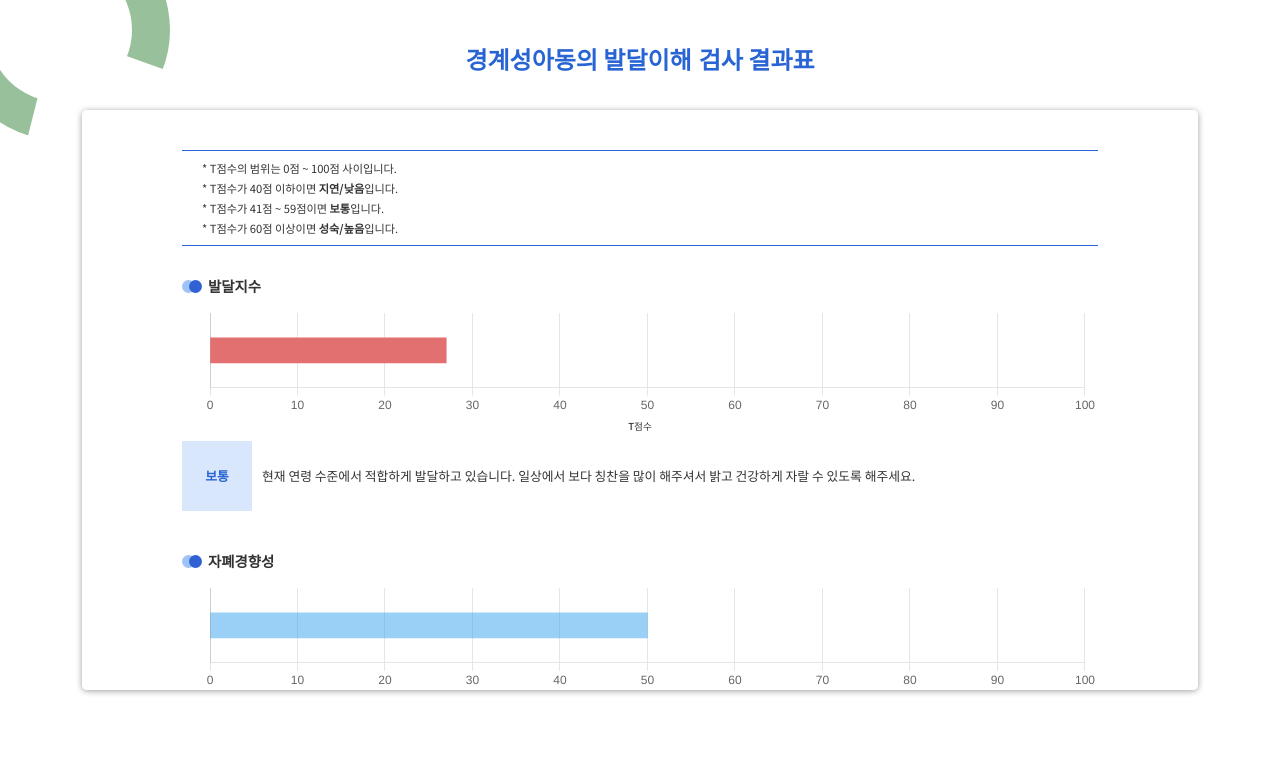
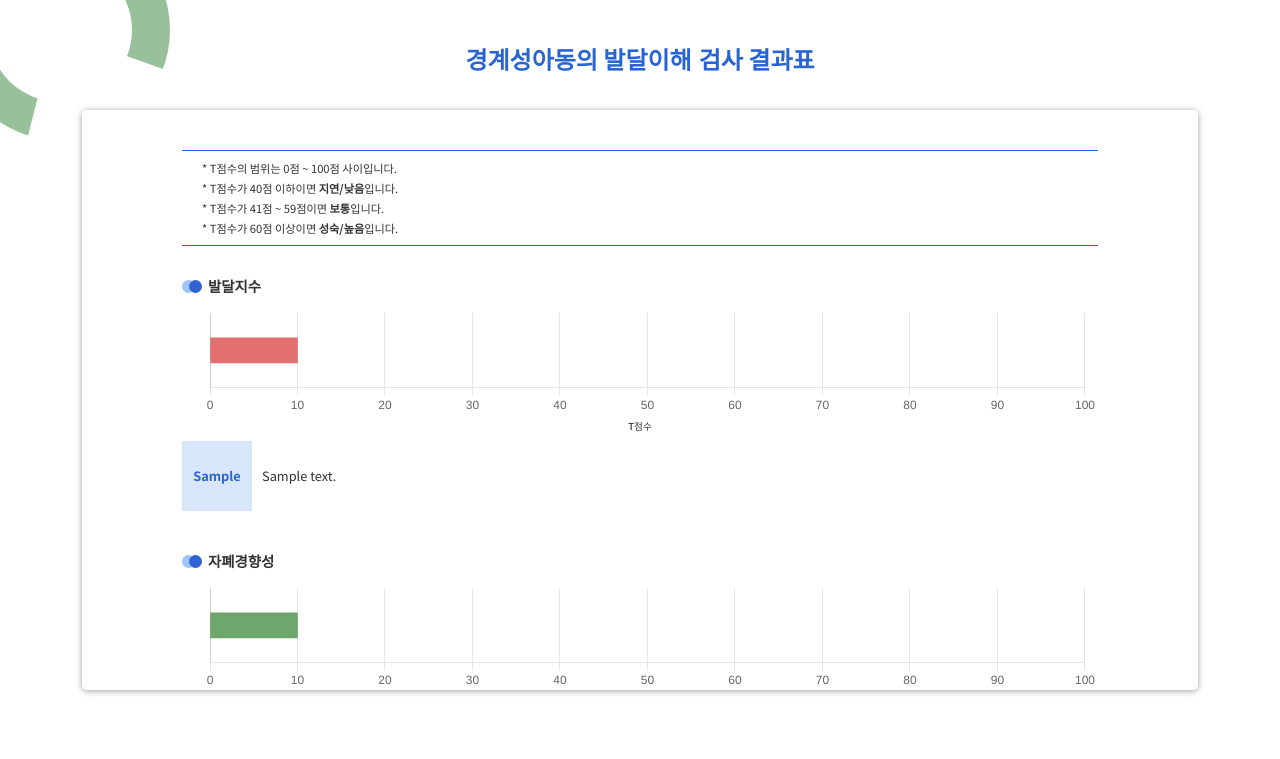
Before and after one commit to ChildDisabilityTest/Front, a Django app: template templates/growthTest/result.html in a window 1280 px wide; the page is wider, and only the part inside the window is pictured. Shown: the top 759 px of that part. Run offline with Django 4.2, Linux system fonts and the light colour scheme; the template is opened without the code that fills it: values that come from a table or form of the project are taken from there, others are empty; tables that the repository leaves empty hold one stand-in row (values such as "Sample post"); some libraries are stand-ins or nearby versions.

Commit message:
complete drawgraph.js 221222 sy.

```diff
--- a/growthTest/urls.py
+++ b/growthTest/urls.py
@@ -5,5 +5,4 @@ urlpatterns = [
     path('', views.home, name='home'),
     path('test', views.test, name='test'),
     path('result', views.result, name='result'),
-    path('bar-chart', views.bar_chart, name='bar-chart'),
 ]
--- a/growthTest/views.py
+++ b/growthTest/views.py
@@ -125,16 +125,3 @@ def result(request):
     print(comment3.stage, "-", comment3.content)
 
     return render(request, "growthTest/result.html", {'c1':c1,'c2':c2, 'c3':c3, 'comment1':comment1,'comment2':comment2, 'comment3':comment3})
-
-def bar_chart(request):
-    # labels=["발달지수", "자폐경향성", "ADHD 경향성"]  # labels
-    # data=[83, 35, 12]      # 계산 값(점수) 수정
-    labels=[""]
-    data=[75]
-
-    # 이런 식으로 계산 값만(라벨은 필요없음)
-    return JsonResponse(data=[
-        {'labels': labels, 'data': data,},
-        {'labels': [""], 'data': [27],},
-        {'labels': [""], 'data': [52],},
-    ], safe=False)
--- a/static/css/style.css
+++ b/static/css/style.css
@@ -924,7 +924,7 @@ ul.data-list-2 li label.error {
   position: absolute;
   /* top: 75px; */
   /* top: -18px; */
-  bottom: 60px;
+  bottom: 55px;
   left: 50%;
   right: 50%;
   transform: translate(-50%, -50%);
--- a/static/js/drawGraph.js
+++ b/static/js/drawGraph.js
@@ -1,7 +1,7 @@
-// import { Chart } from "chart.js/auto";
-// const data = [{ standard: "신체발달", count: 70 }]; // 데이터
+// draw T score bar chart(발달지수, 자폐경향성, adhd경향성)
 
-var myOptions = {
+$(document).ready(function () {
+  const myOptions = {
     indexAxis: "y",
     plugins: {
       legend: {
@@ -34,17 +34,58 @@ var myOptions = {
     },
   };
 
-// 자폐경향성 차트
-var autismBar = document.getElementById("autism-chart").getContext("2d");
-var autismBarChart = new Chart(autismBar, {
+  // 발달지수 차트
+  const developBar = document.getElementById("develop-chart").getContext("2d");
+  const developValue = [Number($("#developValue").val())];
+
+  let color1;
+  if (developValue < 41) {
+    color1 = "rgba(227, 112, 112, 1.0)"; // 빨
+  } else if (developValue < 60) {
+    color1 = "rgba(98, 96, 198, 1.0)"; // 파
+  } else {
+    color1 = "rgba(110, 167, 108, 1.0)"; // 초
+  }
+
+  const developBarChart = new Chart(developBar, {
     type: "bar",
     data: {
       labels: [""],
       datasets: [
         {
           label: "T점수",
-        data: [Number($("#developValue").val())], // 데이터
+          data: developValue,
           barThickness: 25,
+          backgroundColor: color1,
+        },
+      ],
+    },
+    options: myOptions,
+  });
+
+  // 자폐경향성 차트
+  const autismBar = document.getElementById("autism-chart").getContext("2d");
+  const autismValue = [Number($("#autismValue").val())];
+
+  let color2;
+  if (autismValue < 41) {
+    color2 = "rgba(110, 167, 108, 1.0)"; // 초
+  } else if (autismValue < 60) {
+    color2 = "rgba(98, 96, 198, 1.0)"; // 파
+  } else {
+    color2 = "rgba(227, 112, 112, 1.0)"; // 빨
+  }
+
+  const autismBarChart = new Chart(autismBar, {
+    type: "bar",
+    data: {
+      labels: [""],
+      datasets: [
+        {
+          label: "T점수",
+          data: autismValue,
+          barThickness: 25,
+          backgroundColor: color2,
         },
       ],
     },
@@ -52,64 +93,31 @@ var autismBarChart = new Chart(autismBar, {
   });
 
   // ADHD경향성 차트
-var adhdBar = document.getElementById("adhd-chart").getContext("2d");
-var adhdBarChart = new Chart(adhdBar, {
+  const adhdBar = document.getElementById("adhd-chart").getContext("2d");
+  const adhdValue = [Number($("#adhdValue").val())];
+
+  let color3;
+  if (adhdValue < 41) {
+    color3 = "rgba(110, 167, 108, 1.0)"; // 초
+  } else if (adhdValue < 60) {
+    color3 = "rgba(98, 96, 198, 1.0)"; // 파
+  } else {
+    color3 = "rgba(227, 112, 112, 1.0)"; // 빨
+  }
+
+  const adhdBarChart = new Chart(adhdBar, {
     type: "bar",
     data: {
       labels: [""],
       datasets: [
         {
           label: "T점수",
-        data: [Number($("#developValue").val())], // 데이터
+          data: adhdValue,
           barThickness: 25,
+          backgroundColor: color3,
         },
       ],
     },
     options: myOptions,
   });
-
-// new Chart(document.getElementById("acquisitions"), {
-//   type: "bar",
-//   data: {
-//     labels: data.map((col) => col.standard), // 데이터
-//     datasets: [
-//       {
-//         label: "신체발달", // 데이터
-//         data: data.map((row) => row.count), // 데이터
-//         barThickness: 50,
-//       },
-//     ],
-//   },
-//   options: {
-//     indexAxis: "y",
-//     plugins: {
-//       legend: {
-//         // 범례(상단)
-//         display: false,
-//       },
-//       datalabels: {
-//         display: false,
-//       },
-//       tooltip: {
-//         boxWidth: 25,
-//       },
-//     },
-//     scales: {
-//       x: {
-//         min: 0,
-//         max: 100,
-//       },
-//       y: {
-//         ticks: {},
-//         grid: {
-//           display: false,
-//         },
-//       },
-//     },
-//     responsive: true,
-//     maintainAspectRatio: false,
-//     animation: {
-//       duration: 2000,
-//     },
-//   },
-// });
+});
--- a/templates/growthTest/result.html
+++ b/templates/growthTest/result.html
@@ -42,7 +42,8 @@
 
           <div class="chart-wrap">
             <div class="chart-show">
-              <canvas id="radar-chart" data-url="{% url 'bar-chart' %}" height="120px"></canvas>
+              <!-- <canvas id="radar-chart" data-url="{% url 'bar-chart' %}" height="120px"></canvas> -->
+              <canvas id="develop-chart" height="120px"></canvas>
             </div>
             <div class="chart-bottom">
               <div>T점수</div>
@@ -51,11 +52,8 @@
 
           <!-- 코멘트 -->
           <div class="comment-wrap">
-            <div class="comment-label">보통</div>
-            <div class="comment-text">
-              현재 연령 수준에서 적합하게 발달하고 있습니다. 일상에서 보다 칭찬을 많이 해주셔서 밝고
-              건강하게 자랄 수 있도록 해주세요.
-            </div>
+            <div class="comment-label">{{comment1.stage}}</div>
+            <div class="comment-text">{{comment1.content}}</div>
           </div>
         </div>
 
@@ -79,11 +77,8 @@
 
           <!-- 코멘트 -->
           <div class="comment-wrap">
-            <div class="comment-label">보통</div>
-            <div class="comment-text">
-              현재 연령 수준에서 적합하게 발달하고 있습니다. 일상에서 보다 칭찬을 많이 해주셔서 밝고
-              건강하게 자랄 수 있도록 해주세요.
-            </div>
+            <div class="comment-label">{{comment2.stage}}</div>
+            <div class="comment-text">{{comment2.content}}</div>
           </div>
         </div>
 
@@ -107,11 +102,8 @@
 
           <!-- 코멘트 -->
           <div class="comment-wrap">
-            <div class="comment-label">보통</div>
-            <div class="comment-text">
-              현재 연령 수준에서 적합하게 발달하고 있습니다. 일상에서 보다 칭찬을 많이 해주셔서 밝고
-              건강하게 자랄 수 있도록 해주세요.
-            </div>
+            <div class="comment-label">{{comment3.stage}}</div>
+            <div class="comment-text">{{comment3.content}}</div>
           </div>
         </div>
 
@@ -175,95 +167,21 @@
 <div id="bg-circle"></div>
 <div id="bg-square"></div>
 
-<input type="hidden" id="developValue" value="50" />
+<!-- T 점수 값 -->
+<input type="hidden" id="developValue" value="{{c1.T_score}}" />
+<input type="hidden" id="autismValue" value="{{c2.T_score}}" />
+<input type="hidden" id="adhdValue" value="{{c3.T_score}}" />
 
-<!-- <script src="/static/js/drawGraph.js"></script> -->
+<!-- script -->
 <script src="https://code.jquery.com/jquery-3.4.1.min.js"></script>
 <script src="https://cdn.jsdelivr.net/npm/chart.js@4.0.1/dist/chart.umd.min.js"></script>
 <script src="{% static 'js/lightbox.js'%}"></script>
 
-<!-- bar chart -->
-<script>
-  $(function () {
-    var $rChart = $("#radar-chart");
-    $.ajax({
-      url: $rChart.data("url"), /// growthTest/bar-chart
-
-      success: function (data) {
-        var ctx = $rChart[0].getContext("2d");
-
-        // data[0]: 발달지수, data[1]: 자폐경향성, data[2]: adhd경향성
-        var data = data[1];
-
-        var setColor;
-        if (data.data < 41) {
-          setColor = "rgba(227, 112, 112, 1.0)"; // 빨
-        } else if (data.data < 60) {
-          setColor = "rgba(98, 96, 198, 1.0)"; // 파
-        } else {
-          setColor = "rgba(110, 167, 108, 1.0)"; // 초
-        }
-
-        new Chart(ctx, {
-          type: "bar",
-          data: {
-            datasets: [
-              {
-                label: "T점수", // 범례
-                data: data.data, // 데이터
-                barThickness: 25,
-                backgroundColor: setColor,
-              },
-            ],
-            labels: data.labels,
-          },
-          options: {
-            indexAxis: "y",
-            plugins: {
-              legend: {
-                // 범례(label)
-                display: false,
-                // position: "bottom",
-              },
-              datalabels: {
-                display: false,
-              },
-              tooltip: {
-                boxWidth: 25,
-              },
-            },
-            scales: {
-              x: {
-                min: 0,
-                max: 100,
-              },
-              y: {
-                ticks: {
-                  padding: 10,
-                },
-                grid: {
-                  display: false,
-                },
-              },
-            },
-            responsive: true,
-            maintainAspectRatio: false,
-            animation: {
-              duration: 2000,
-            },
-          },
-        });
-      },
-    });
-  });
-</script>
-
-<!-- OTHER JS -->
 <script src="{% static 'js/jquery.bxslider.min.js'%}"></script>
 <script src="{% static 'js/quantity-bt.js'%}"></script>
 <script src="{% static 'js/bootstrap.js'%}"></script>
 <script src="{% static 'js/retina.js'%}"></script>
+<script src="{% static 'js/cardnews.js'%}"></script>
 <script type="module" src="{% static 'js/drawGraph.js'%}"></script>
-<script src="{% static 'js/cardnews.js'%}"></script>
 
 {% endblock content %}
```
Lines whose indentation alone changed are shown as unchanged.
